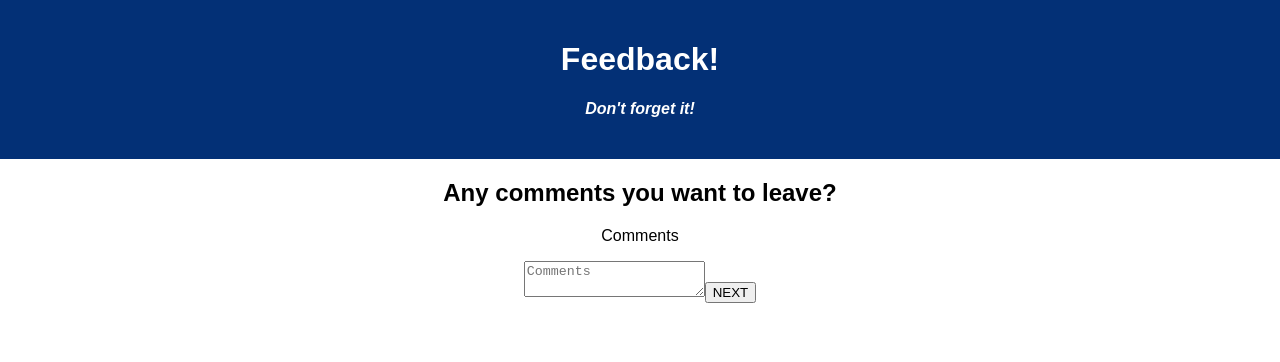
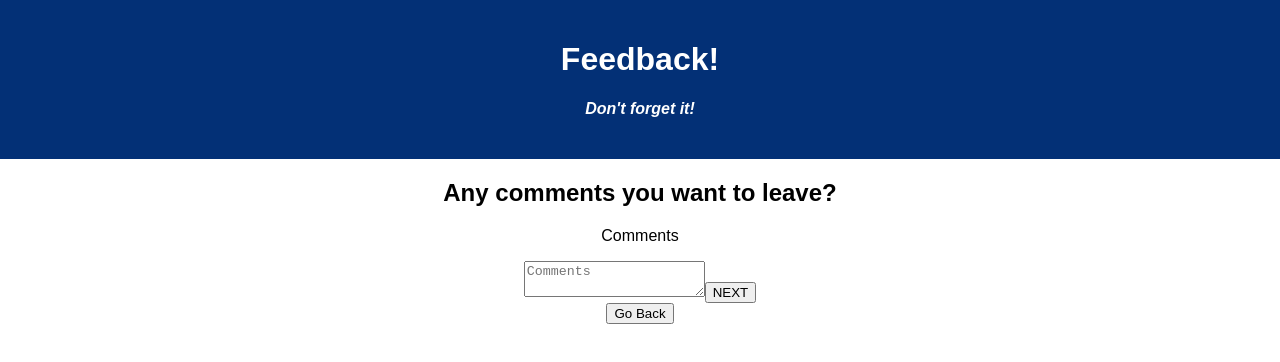
Before and after one commit to Fatuma2117/weekend-redux-feedback-loop, a React (Create React App) app: page /#/CommentForm in a window 1280 px wide. Shown: the top 362 px of the page. Built offline with nearby package versions, Linux system fonts and the light colour scheme.

Commit message:
added back buttons

```diff
--- a/src/components/CommentForm/CommentForm.jsx
+++ b/src/components/CommentForm/CommentForm.jsx
@@ -18,7 +18,9 @@ function CommentForm() {
         })
         history.push('/ReviewForm')
     }
-
+    const handleBackClick =()=>{
+        history.push('/SupportForm')
+      }
 
     return (
         <section>
@@ -30,6 +32,7 @@ function CommentForm() {
                     value={comment} />
                 <button>NEXT</button>
             </form>
+            <button onClick={handleBackClick}>Go Back </button>
         </section>
     );
 }
--- a/src/components/SupportForm/SupportForm.jsx
+++ b/src/components/SupportForm/SupportForm.jsx
@@ -22,6 +22,10 @@ function SupportForm() {
 
   }
 
+  const handleBackClick =()=>{
+    history.push('/UnderstandingForm')
+  }
+
 
   return (
     <section>
@@ -33,6 +37,7 @@ function SupportForm() {
           value={support} />
         <button>NEXT</button>
       </form>
+      <button onClick={handleBackClick}>Go Back</button>
     </section>
   );
 }
--- a/src/components/UnderstandingForm/UnderstandingForm.jsx
+++ b/src/components/UnderstandingForm/UnderstandingForm.jsx
@@ -20,6 +20,10 @@ function UnderstandingForm() {
     history.push('/SupportForm')
   }
 
+  const handleBackClick =()=>{
+    history.push('/')
+  }
+
 
   return (
     <section>
@@ -30,7 +34,10 @@ function UnderstandingForm() {
           onChange={(event) => setUnderstanding(event.target.value)}
           value={understanding} />
         <button>NEXT</button>
+
       </form>
+        <button onClick={handleBackClick}>Go Back</button>
+
     </section>
   );
 }
```
